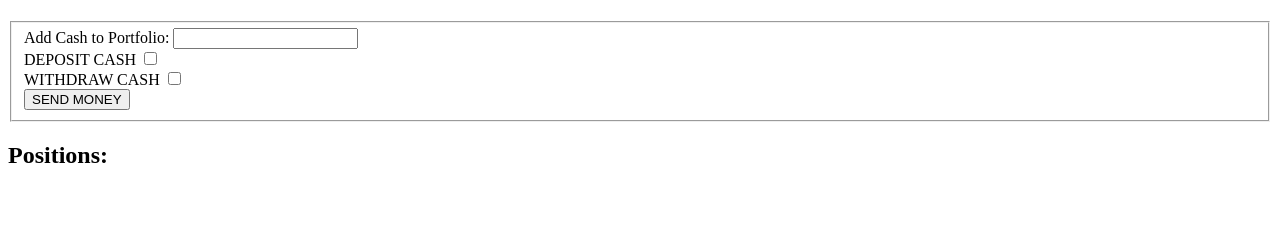
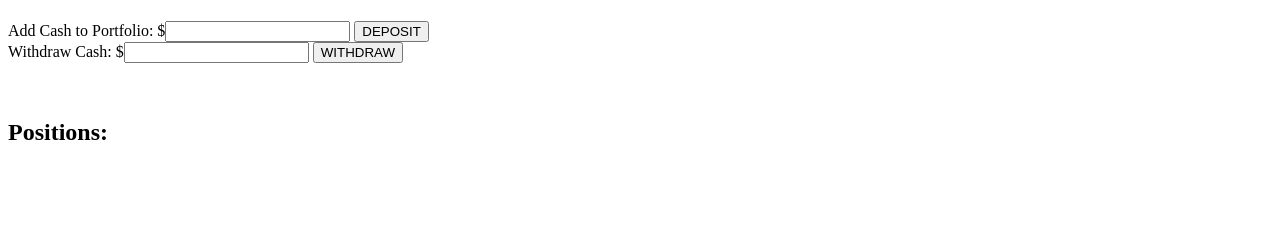
Before and after one commit to kmoore1616/Web_Dev_Investment_App, a Flask app: template templates/portfolio.html in a window 1280 px wide. Shown: the part 187-427 px from the top of the page. Run offline with Flask 3, Linux system fonts and the light colour scheme; the template is opened without the code that fills it, so the values that code supplies are empty.

Commit message:
Update portfolio.html

```diff
--- a/templates/portfolio.html
+++ b/templates/portfolio.html
@@ -1,27 +1,25 @@
-<!DOCTYPE html>
-<html lang="en">
-<head>
-    <meta charset="UTF-8">
-    <title>PORTFOLIO</title>
-</head>
-<body>
-{% extends "base.html" %}
+{% extends "base.html" %}1
 {% block body %}
 
                 <h1>Welcome to your Portfolio!</h1>
+
                 <h2>Current Cash: ${{cash}}</h2>
                 <h2>Current Profit: ${{total_profit}}</h2>
-<form>
-  <fieldset>
-    Add Cash to Portfolio: <input id="" type="text" name="cash_add"><br>
-    <label for="deposit">DEPOSIT CASH</label>
-    <input id="deposit" type="checkbox" value="DEPOSIT CASH"><br>
-    <label for="withdraw">WITHDRAW CASH</label>
-    <input id="withdraw" type="checkbox" value="WITHDRAW CASH" name="Withdraw Cash"><br>
-    <input type="submit" value="SEND MONEY">
+
+                <form action="/portfolio" method="POST" >
+                                Add Cash to Portfolio: $<input type="text" name="cash_add">
+                                <input type="hidden" name="action" value="deposit">
+                                <input type="submit" value="DEPOSIT" name="deposit"><br>
+                </form>
+                <form action="/portfolio" method="POST">
+                                Withdraw Cash: $<input type="text" name="cash_remove">
+                                <input type="hidden" name="action" value="withdraw">
+                                <input type="submit" value="WITHDRAW" name="withdraw">
+                </form>
                 <br>
-  </fieldset>
-</form>
+                <br>
+
+
                 <h2>Positions:</h2><br>
 
                 <table>
@@ -32,15 +30,16 @@
                                                         <td>Shares: {{stock.shares}} </td>
                                                         <td>Current Price: ${{stock.price}} </td>
                                                         {% if stock.profit > 0 %}
-      <td style="green">Current Profit: ${{stock.profit}} </td>
+                                                                        <td style="color: green;">Current Profit: ${{stock.profit}} </td>
                                                         {%else%}
-      <td style="red">Current Profit: ${{stock.profit}} </td>
+                                                                        <td style="color: red;">Current Profit: ${{stock.profit}} </td>
                                                         {%endif%}
                                         </tr>
+
                                 {% endfor %}
                                 </table>
                 {% endif %}
+
+
+
 {% endblock %}
-
-</body>
-</html>
```
Lines whose indentation alone changed are shown as unchanged.
